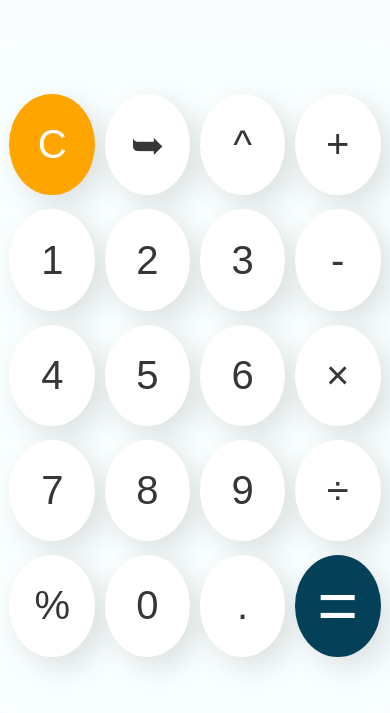
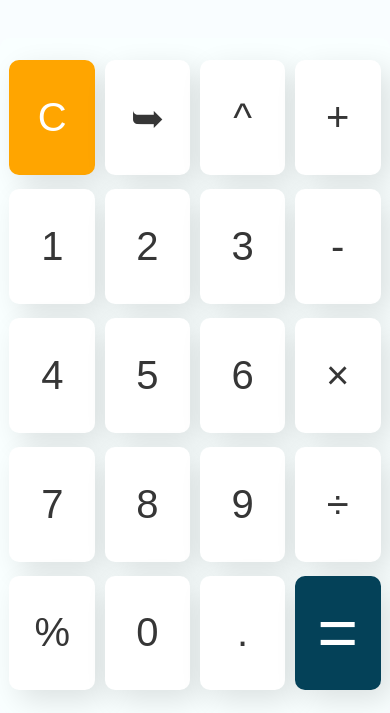
Before and after one commit to Abhishekkumar2021/calculator, a plain HTML site: page index.html in a window 390 px wide. Shown: the part 131-844 px from the top of the page. Drawn offline with Linux system fonts and the light colour scheme.

```diff
--- a/style.css
+++ b/style.css
@@ -63,9 +63,6 @@ button:active {
 }
 @media only screen and (max-width: 500px) {
 	button {
-		border-radius: 50%;
-		height: 15%;
-		width: 22%;
 		background: white;
 		box-shadow: 10px 10px 30px rgba(0, 0, 0, 0.123);
 		border: none;
@@ -80,6 +77,6 @@ button:active {
 		transition: 0.1s ease all;
 	}
 	.screen{
-		font-size:24px;
+		font-size:26px;
 	}
 }
```
